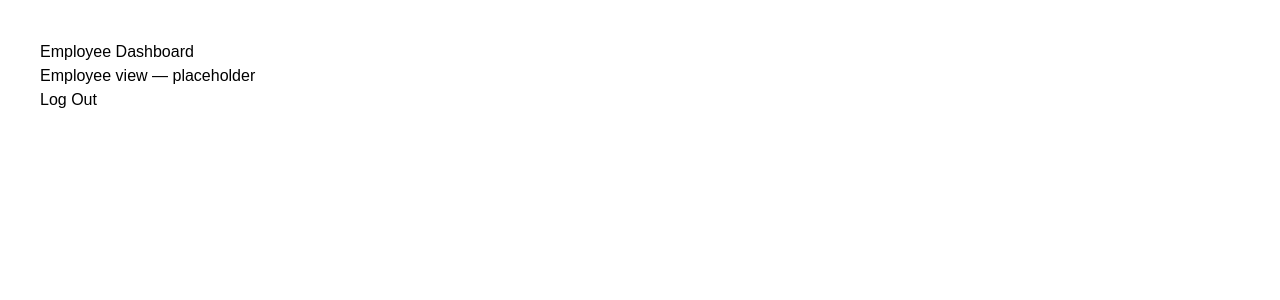
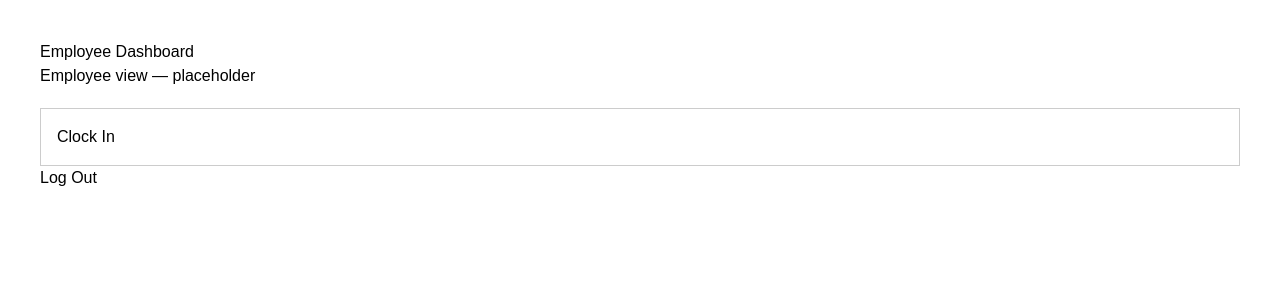
Before and after one commit to TyLandry/SiteStamp, a Next.js app: page /employee in a window 1280 px wide. Shown: the top 300 px of the page. Built offline with nearby package versions, Linux system fonts and the light colour scheme; no server answers.

Commit message:
added clock in/clock out functionality

```diff
--- /dev/null
+++ b/src/app/components/ClockInClockOut.tsx
@@ -0,0 +1,81 @@
+"use client";
+
+import { useState, useEffect } from "react";
+import { createClient } from "@/utils/supabase/client";
+
+export default function ClockInOut() {
+  const [loading, setLoading] = useState(false);
+  const [activeEntry, setActiveEntry] = useState<{ id: string; clock_in: string } | null>(null);
+  const supabase = createClient();
+
+  useEffect(() => {
+    checkActiveEntry();
+  }, []);
+
+  async function checkActiveEntry() {
+    const { data: { user } } = await supabase.auth.getUser();
+    if (!user) return;
+
+    const { data } = await supabase
+      .from("time_entries")
+      .select("id, clock_in")
+      .eq("profile_id", user.id)
+      .is("clock_out", null)
+      .order("clock_in", { ascending: false })
+      .limit(1)
+      .maybeSingle();
+
+    setActiveEntry(data);
+  }
+
+  async function handleClockIn() {
+    setLoading(true);
+    const { data: { user } } = await supabase.auth.getUser();
+    if (!user) return;
+
+    const { data: profile } = await supabase
+      .from("profiles")
+      .select("org_id")
+      .eq("id", user.id)
+      .single();
+
+    await supabase.from("time_entries").insert({
+      profile_id: user.id,
+      org_id: profile?.org_id,
+      clock_in: new Date().toISOString(),
+    });
+
+    await checkActiveEntry();
+    setLoading(false);
+  }
+
+  async function handleClockOut() {
+    if (!activeEntry) return;
+    setLoading(true);
+
+    await supabase
+      .from("time_entries")
+      .update({ clock_out: new Date().toISOString() })
+      .eq("id", activeEntry.id);
+
+    setActiveEntry(null);
+    setLoading(false);
+  }
+
+  return (
+    <div style={{ marginTop: 20, padding: 16, border: "1px solid #ccc" }}>
+      {activeEntry ? (
+        <>
+          <p>Clocked in since: {new Date(activeEntry.clock_in).toLocaleTimeString()}</p>
+          <button onClick={handleClockOut} disabled={loading}>
+            {loading ? "..." : "Clock Out"}
+          </button>
+        </>
+      ) : (
+        <button onClick={handleClockIn} disabled={loading}>
+          {loading ? "..." : "Clock In"}
+        </button>
+      )}
+    </div>
+  );
+}
--- a/src/app/employee/page.tsx
+++ b/src/app/employee/page.tsx
@@ -1,10 +1,12 @@
 import LogoutButton from "../components/LogoutButton";
+import ClockInOut from "../components/ClockInClockOut";
 
 export default function EmployeeDashboard() {
   return (
     <div style={{ padding: 40 }}>
       <h1>Employee Dashboard</h1>
       <p>Employee view — placeholder</p>
+      <ClockInOut />
       <LogoutButton />
     </div>
   );
```
